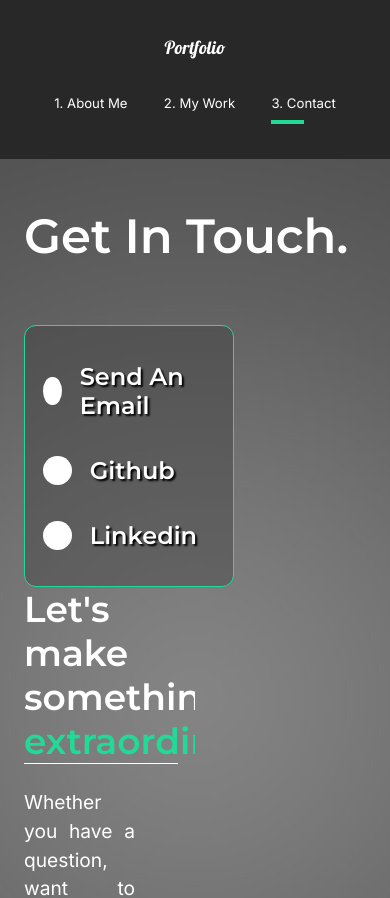
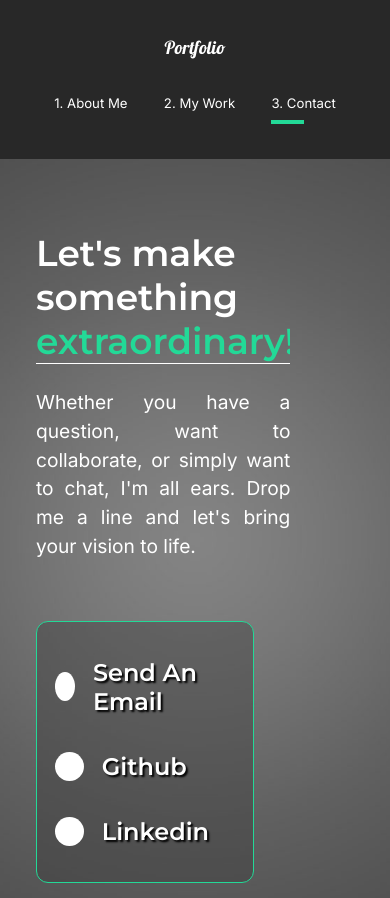
Before and after one commit to ViktorZbodulja/Portfolio, a React (Create React App) app: page /contact in a window 390 px wide. Shown: the top 898 px of the page. Built offline with nearby package versions, Linux system fonts and the light colour scheme.

Commit message:
contact page redesign

```diff
--- a/src/pages/Animation.jsx
+++ b/src/pages/Animation.jsx
@@ -32,7 +32,7 @@ export const contactAnim = {
     hidden: { opacity: 0 },
     show: {
         opacity: 1,
-        transition: {duration: 1, ease: "easeOut", delay: 1.25}
+        transition: {duration: 1, ease: "easeOut"}
     }
 }
 export const borderAnim = {
--- a/src/pages/Contact.jsx
+++ b/src/pages/Contact.jsx
@@ -14,7 +14,14 @@ function Contact() {
       exit="exit"
       style={{background: `url(${contactImg}) center center/cover no-repeat`}}
       >
-      <h2 className="contact_header">Get In Touch.</h2>
+      <div className="contact_title">
+        <div className="hide">
+          <motion.div className="contact_txt" variants={contactAnim}>
+            <h2 >Let's make something <span>extraordinary!</span></h2>
+            <p>Whether you have a question, want to collaborate, or simply want to chat, I'm all ears. Drop me a line and let's bring your vision to life.</p>
+          </motion.div>
+        </div>
+      </div>
       <div className="contact_container">
         <motion.div className="contact_list" variants={borderAnim}>
           <div className="hide">
@@ -37,14 +44,6 @@ function Contact() {
           </div>
         </motion.div>
       </div>
-      <div className="contact_title">
-        <div className="hide">
-          <motion.div className="contact_txt" variants={contactAnim}>
-            <h2 >Let's make something <span>extraordinary!</span></h2>
-            <p>Whether you have a question, want to collaborate, or simply want to chat, I'm all ears. Drop me a line and let's bring your vision to life.</p>
-          </motion.div>
-        </div>
-      </div>
     </motion.div>
   )
 }
--- a/src/styles/_contact.scss
+++ b/src/styles/_contact.scss
@@ -2,7 +2,7 @@
     display: flex;
     flex-wrap: wrap;
     align-content: flex-start;
-    padding: 5rem 14rem;
+    padding: 8rem 10rem 0rem 10rem;
     color: #353535;
     min-height: 80vh;
     font-family: "Montserrat", sans-serif;
@@ -53,7 +53,7 @@
     flex-basis: 50%;
     align-items: flex-start;
     justify-content: flex-end;
-    padding-right: 7rem;
+    padding-right: 4rem;
 }
 .contact_list {
     flex: 1 1;
--- a/src/styles/_responsive.scss
+++ b/src/styles/_responsive.scss
@@ -36,7 +36,45 @@
         padding: 2rem 2rem;
     }
     .contact_style {
-        padding: 2rem;
+        padding: 5rem;
         font-size: 1rem;
     }
+    .contact_txt {
+        h2 {
+            width: 100%;
+        }
+        p {
+            margin-right: 0;
+        }
+
+    }
 }
+@media(max-width: 955px) {
+    .contact_style {
+        flex-wrap: wrap;
+        padding: 3rem;
+        //flex-direction: column-reverse;
+        //align-content: center;
+        //justify-content: flex-end;
+        min-height: auto;
+
+    }
+    .contact_header {
+        flex-basis: 80%;
+        text-align: left;
+        margin: 0;
+        margin-bottom: 3rem;
+        display: none;
+    }
+  .contact_container {
+    padding-right: 3rem;
+    margin-top: 3rem;
+    flex-basis: 80%;
+  }
+  .contact_title {
+    width: 80%;
+    margin-top: 3rem;
+  }
+}
+
+// Contact
--- a/src/styles/app.css
+++ b/src/styles/app.css
@@ -427,7 +427,7 @@ p {
   display: flex;
   flex-wrap: wrap;
   align-content: flex-start;
-  padding: 5rem 14rem;
+  padding: 8rem 10rem 0rem 10rem;
   color: #353535;
   min-height: 80vh;
   font-family: "Montserrat", sans-serif;
@@ -483,7 +483,7 @@ p {
   flex-basis: 50%;
   align-items: flex-start;
   justify-content: flex-end;
-  padding-right: 7rem;
+  padding-right: 4rem;
 }
 
 .contact_list {
@@ -562,8 +562,37 @@ p {
     padding: 2rem 2rem;
   }
   .contact_style {
-    padding: 2rem;
+    padding: 5rem;
     font-size: 1rem;
+  }
+  .contact_txt h2 {
+    width: 100%;
+  }
+  .contact_txt p {
+    margin-right: 0;
+  }
+}
+@media (max-width: 955px) {
+  .contact_style {
+    flex-wrap: wrap;
+    padding: 3rem;
+    min-height: auto;
+  }
+  .contact_header {
+    flex-basis: 80%;
+    text-align: left;
+    margin: 0;
+    margin-bottom: 3rem;
+    display: none;
+  }
+  .contact_container {
+    padding-right: 3rem;
+    margin-top: 3rem;
+    flex-basis: 80%;
+  }
+  .contact_title {
+    width: 80%;
+    margin-top: 3rem;
   }
 }
 .my_app {
```
Also changed, not shown: 1 other file (tests, documents, lock files or other folders).
